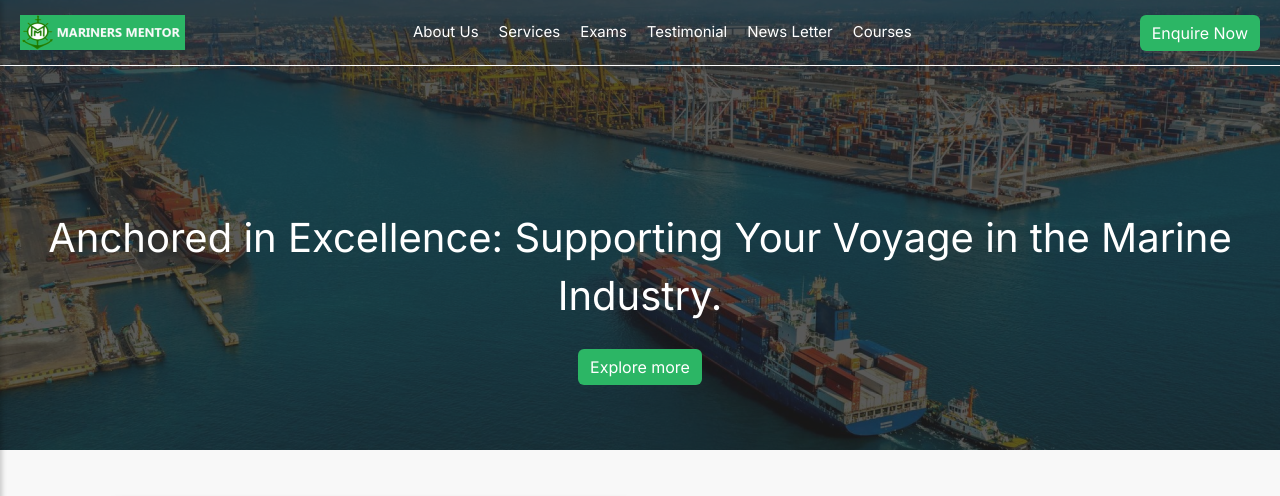
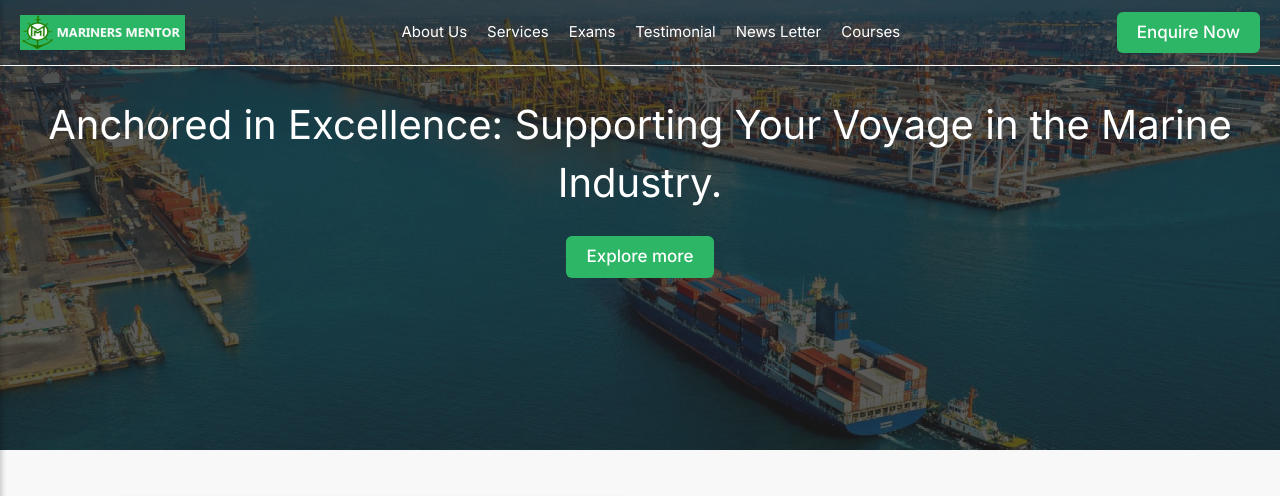
Before and after one commit to Prasannadjango/marinementors, a React (Create React App) app: page / in a window 1280 px wide. Shown: the top 496 px of the page. Built offline with nearby package versions, Linux system fonts and the light colour scheme; grey boxes are pictures that could not be loaded; the HTML template or start-up script is replaced by a standard one.

Commit message:
layout styles has been updated

```diff
--- a/src/pages/home.js
+++ b/src/pages/home.js
@@ -149,7 +149,8 @@ function Home() {
 
   return (
     <div >
-      <div className="d-flex justify-content-between hero-section w-100 mb-5  min-vh-30 min-vh-sm-3">
+      <div className="hero-section w-100 mb-5  d-flex justify-content-center min-vh-30 min-vh-sm-3">
+        <div className="container-width d-flex justify-content-between ">
         <div className="hero-section-container  mt-5 pt-5 pt-sm-4 pt-md-5 pt-lg-5 pt-xl-5">
           <h1 className="hero-text fs-1 fw-normal fs-sm-3 " >
             Anchored in Excellence: Supporting Your Voyage in the Marine
@@ -161,6 +162,7 @@ function Home() {
         </div>
         <div className="hero-section-img">
           <img src={Bannerimg} />
+        </div>
         </div>
       </div>
       <div className="container" >
--- a/src/styles/index.css
+++ b/src/styles/index.css
@@ -128,13 +128,11 @@ header {
 
 .hero-section-img {
     padding-top: 192px;
-    padding-right: 30px;
 
 }
 
 .hero-section-container {
     padding-top: 190px;
-    padding-left: 60px;
     height: inherit;
 }
 
--- a/src/styles/theme.css
+++ b/src/styles/theme.css
@@ -1,7 +1,8 @@
 .primary-btn {
   background-color: #2CB665 !important;
-  font-size: 15px;
-  font-weight: 500;
+  font-weight: 500 !important;
+  padding: 8px 20px !important;
+  font-size: 17px !important;
 }
 
 .primary-btn:hover:not(.btn:disabled) {
```
Lines whose indentation alone changed are shown as unchanged.
